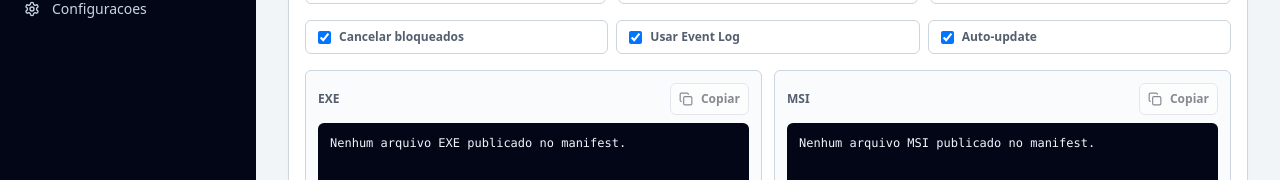
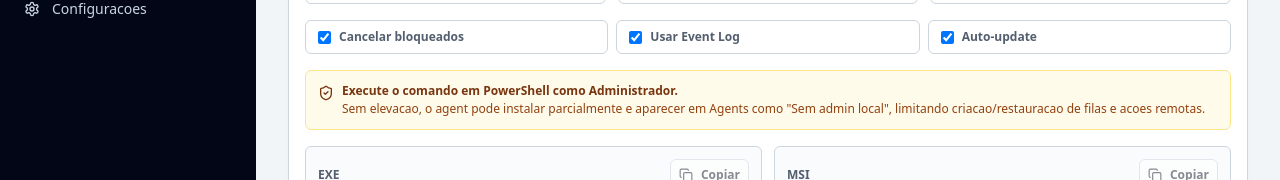
Before and after one commit to connectbrazilads/bilhetagem, a Next.js app in the folder frontend/: page /downloads in a window 1280 px wide. Shown: the part 527-707 px from the top of the page. Built offline with nearby package versions, Linux system fonts and the light colour scheme; no server answers; sample sign-in values are in the browser's storage.

Commit message:
Clarify elevated agent installation

```diff
--- a/frontend/app/downloads/page.tsx
+++ b/frontend/app/downloads/page.tsx
@@ -416,6 +416,17 @@ export default function DownloadsPage() {
               Auto-update
             </label>
           </div>
+          <div className="mb-4 rounded-md border border-amber-200 bg-amber-50 p-3 text-xs text-amber-900">
+            <div className="flex items-start gap-2">
+              <ShieldCheck className="mt-0.5 h-4 w-4 shrink-0" />
+              <div>
+                <div className="font-bold">Execute o comando em PowerShell como Administrador.</div>
+                <div className="mt-0.5 text-amber-800">
+                  Sem elevacao, o agent pode instalar parcialmente e aparecer em Agents como &quot;Sem admin local&quot;, limitando criacao/restauracao de filas e acoes remotas.
+                </div>
+              </div>
+            </div>
+          </div>
           <div className="grid gap-3 lg:grid-cols-2">
             <CommandBox
               title="EXE"
```
